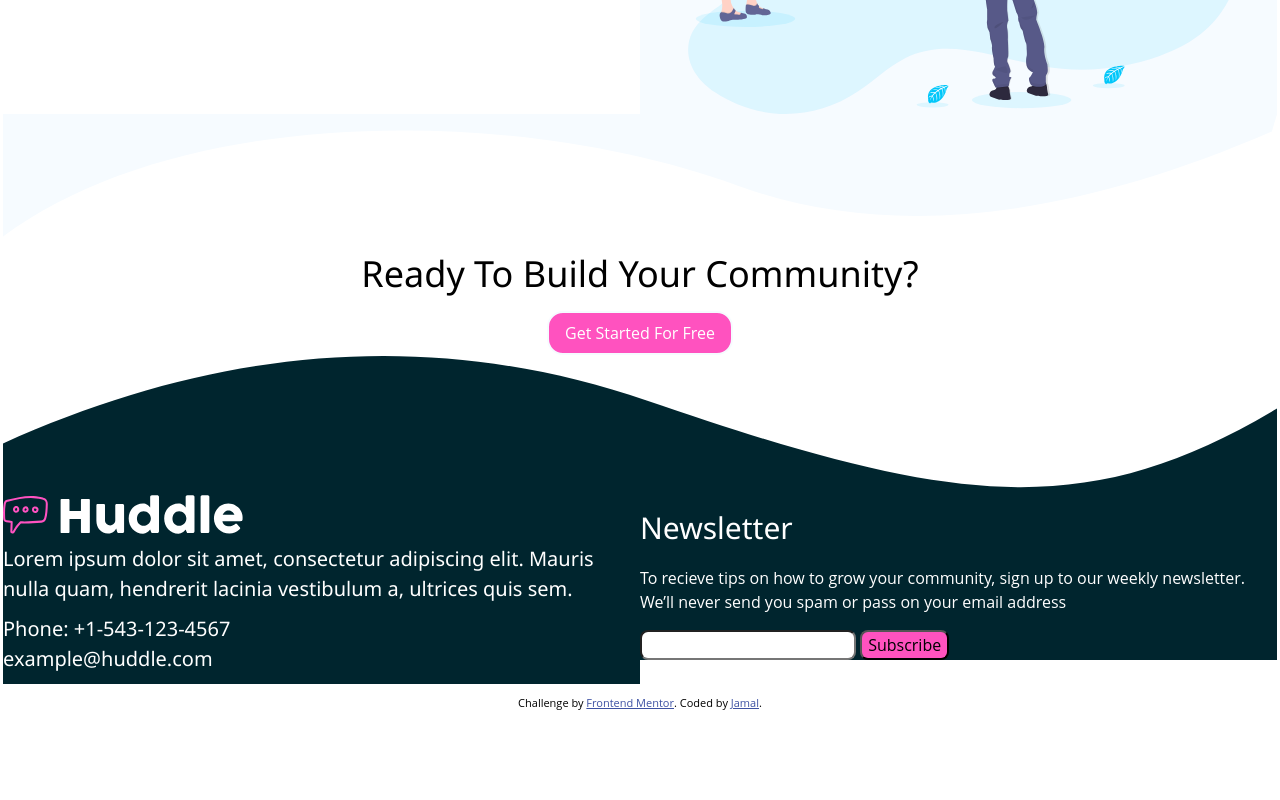
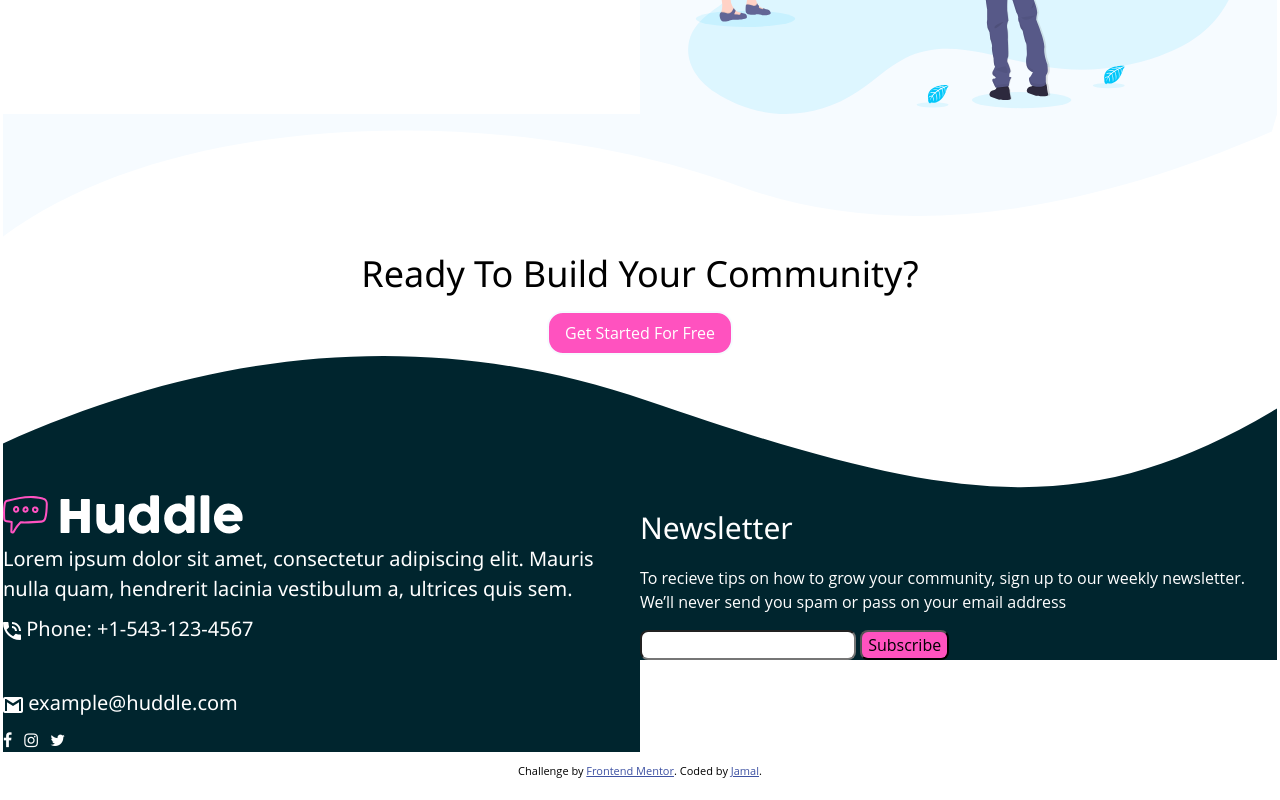
Before and after one commit to abubakarjamal/huddiescavingpage, a plain HTML site: page index.html in a window 1280 px wide. Shown: the part 3321-4121 px from the top of the page. Before the commit the page ends 4053 px from the top, so only its background shows below. Drawn offline with nearby package versions, Linux system fonts and the light colour scheme.

Commit message:
Update index.html

```diff
--- a/index.html
+++ b/index.html
@@ -104,24 +104,18 @@
     <img class="w3-padding-top-32" src="logo1.svg" alt=""  />
     <h4 class="w3-text-white">  Lorem ipsum dolor sit amet, consectetur adipiscing elit. Mauris nulla quam, hendrerit lacinia
   vestibulum a, ultrices quis sem.</h4>
-  <h4 class="w3-text-white">Phone: +1-543-123-4567<br>
-  example@huddle.com</h4>
+  <h4 class="w3-text-white"><img src="icon-phone.svg" alt="" /> Phone: +1-543-123-4567</h4>
+  <br>
+  <h4 class="w3-text-white"><img src="icon-email.svg" alt="" /> example@huddle.com</h4>
+
+  <div class="w3-text-white w3-wide">
+    <i class="fa fa-facebook"></i>
+    <i class="fa fa-instagram"></i>
+    <i class="fa fa-twitter"></i>
+  </div>
   </div>
 
 </div>
-
-
-
-
-
-
-
-
-
-
-
-
-
 
 </div>
   <footer>
```
